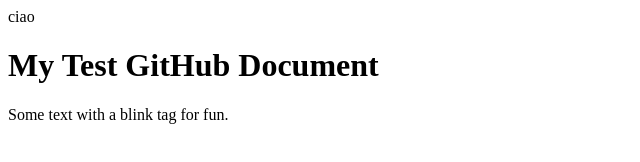
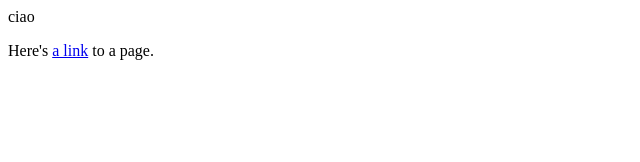
Before and after one commit to teodoramatejic/Getting-Started, a plain HTML site: page index.html in a window 1280 px wide. Shown: the whole page, without its empty margins (0-640 px from the left). Drawn offline with Linux system fonts and the light colour scheme.

Commit message:
deleted blink tag

```diff
--- a/index.html
+++ b/index.html
@@ -1,5 +1,4 @@
 ciao
 <html>
-<h1>My Test GitHub Document</h1>
-<p>Some text with a <blink>blink tag</blink> for fun. </p>
+<p>Here's <a href="test.html">a link</a> to a page. </p>
 </html>
```
